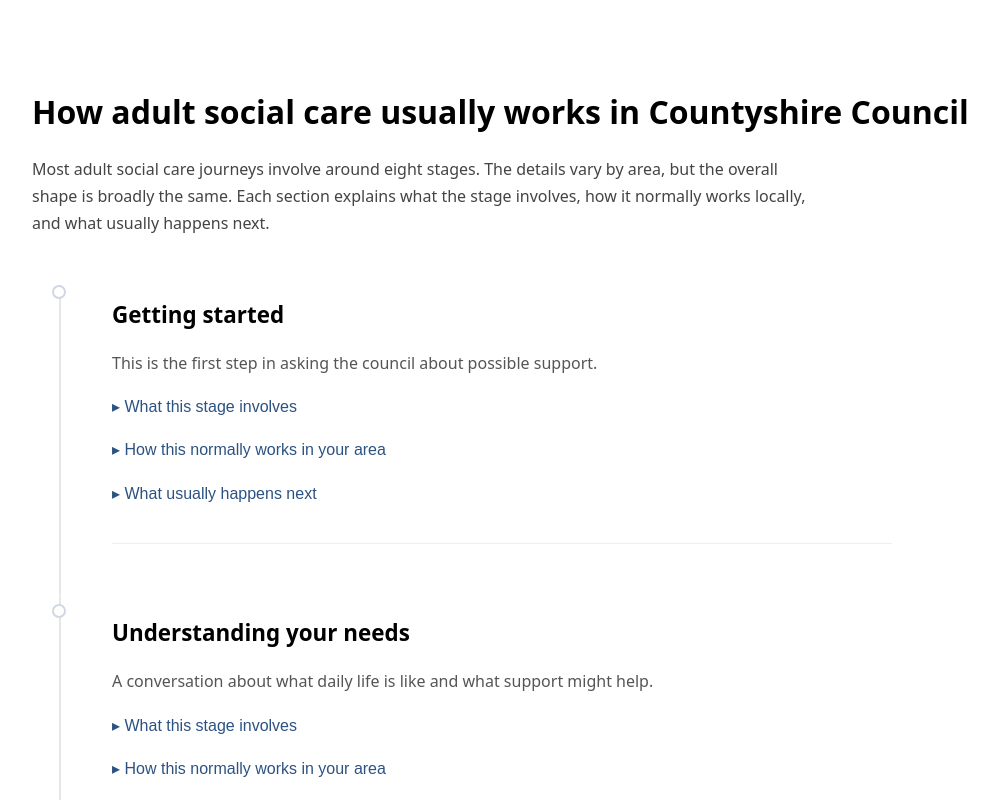
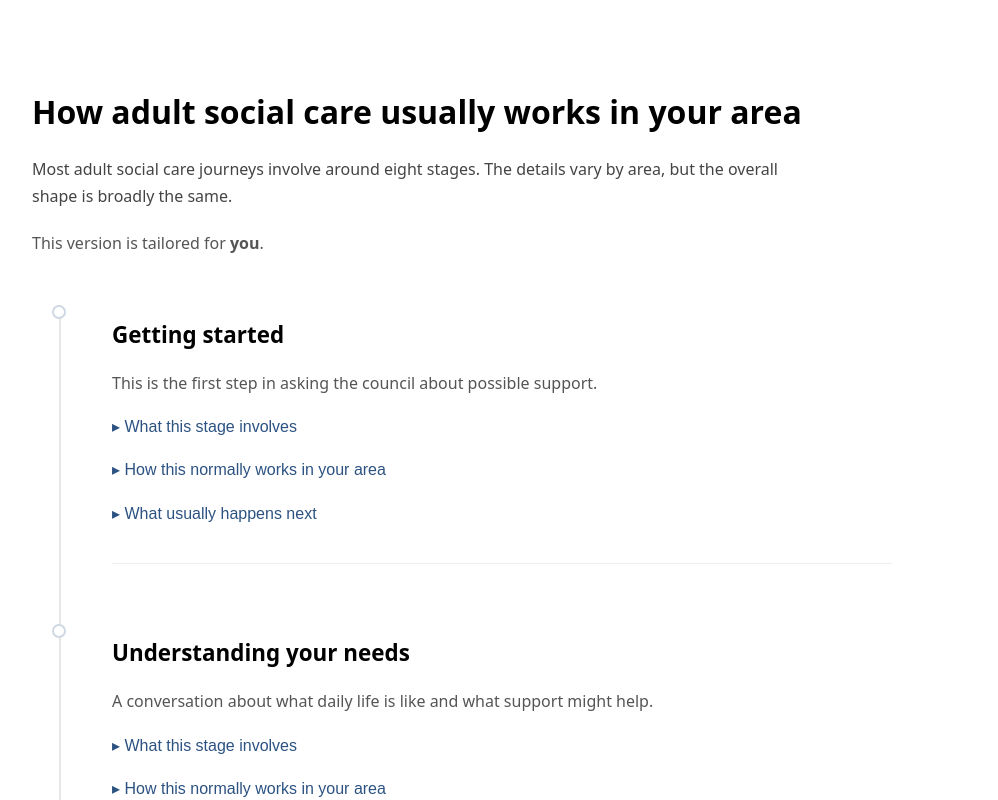
Before and after one commit to jsmt1984/adult-social-care-journey-prototype, a Next.js app: page /journey in a window 1280 px wide. Shown: the top 800 px of the page, without its empty margins (118-1116 px from the left). Built offline with nearby package versions, Linux system fonts and the light colour scheme.

Commit message:
Update page.tsx

```diff
--- a/app/journey/page.tsx
+++ b/app/journey/page.tsx
@@ -1,6 +1,7 @@
 "use client";
 
-import { useState } from "react";
+import { useMemo, useState } from "react";
+import { useSearchParams } from "next/navigation";
 
 type Stage = {
   title: string;
@@ -43,14 +44,56 @@ function ExpandableSection({
   );
 }
 
-const localAuthorityName = "Countyshire Council";
+function normalisePostcode(raw: string) {
+  return (raw || "").trim().toUpperCase().replace(/\s+/g, "");
+}
 
-const stages: Stage[] = [
+// Mock local authority lookup (replace later with real lookup)
+// This is intentionally simple: it demonstrates the concept.
+function lookupLocalAuthority(postcodeRaw: string) {
+  const pc = normalisePostcode(postcodeRaw);
+  if (!pc) return "your area";
+
+  // Very rough examples:
+  if (pc.startsWith("SW1") || pc.startsWith("W1") || pc.startsWith("SE1")) {
+    return "Westminster City Council";
+  }
+  if (pc.startsWith("M1") || pc.startsWith("M2") || pc.startsWith("M3")) {
+    return "Manchester City Council";
+  }
+  if (pc.startsWith("B1") || pc.startsWith("B2") || pc.startsWith("B3")) {
+    return "Birmingham City Council";
+  }
+
+  // Fallback “demo” LA
+  return "Countyshire Council";
+}
+
+export default function Journey() {
+  const searchParams = useSearchParams();
+
+  const who = (searchParams.get("who") || "self").toLowerCase();
+  const postcode = searchParams.get("postcode") || "";
+
+  const localAuthorityName = useMemo(
+    () => lookupLocalAuthority(postcode),
+    [postcode]
+  );
+
+  const isForSomeoneElse = who === "other";
+
+  // Tone controls (calm authority + warmth at edges)
+  const subjectShort = isForSomeoneElse ? "the person you support" : "you";
+  const subjectPossessive = isForSomeoneElse ? "their" : "your";
+
+  const stages: Stage[] = useMemo(() => {
+    return [
       {
         title: "Getting started",
-    summary: "This is the first step in asking the council about possible support.",
+        summary:
+          "This is the first step in asking the council about possible support.",
         involves:
-      "You contact the council to explain the situation and request support. You do not need to know whether someone is eligible before making contact.",
+          `You contact the council to explain the situation and request support for ${subjectShort}. You do not need to know whether ${subjectShort} are eligible before making contact.`,
         local:
           `In ${localAuthorityName}, initial contact is usually made by phone or online form. The council reviews what you’ve shared and decides whether to arrange a needs assessment.`,
         next: [
@@ -64,7 +107,7 @@ const stages: Stage[] = [
         summary:
           "A conversation about what daily life is like and what support might help.",
         involves:
-      "This stage is about understanding needs and the outcomes that matter. It may involve questions about daily activities, safety, wellbeing, and informal support already in place.",
+          `This stage is about understanding ${subjectPossessive} day-to-day needs and the outcomes that matter. It may involve questions about daily activities, safety, wellbeing, and informal support already in place.`,
         local:
           `In ${localAuthorityName}, assessments may be done by phone, online, or in person depending on circumstances and urgency. You can ask for reasonable adjustments if needed.`,
         next: [
@@ -78,7 +121,7 @@ const stages: Stage[] = [
         summary:
           "The council decides whether needs meet the national eligibility criteria.",
         involves:
-      "The council decides whether the assessed needs meet the national eligibility threshold. This decision should be explained clearly, including reasons where relevant.",
+          `The council decides whether the assessed needs meet the national eligibility threshold. This decision should be explained clearly, including reasons where relevant.`,
         local:
           `In ${localAuthorityName}, the decision may be provided by letter, email, portal update, or phone call. If anything is unclear, you can ask how the decision was reached.`,
         next: [
@@ -91,7 +134,7 @@ const stages: Stage[] = [
         title: "Planning your support",
         summary: "Agreeing how eligible needs will be met.",
         involves:
-      "This stage turns assessed needs into a plan: what support will be provided, how often, and what it is aiming to achieve. You should be involved in shaping the plan.",
+          `This stage turns assessed needs into a plan: what support will be provided, how often, and what it is aiming to achieve. ${subjectShort === "you" ? "You" : "You and the person you support"} should be involved in shaping the plan.`,
         local:
           `In ${localAuthorityName}, planning may be done by a social worker or a dedicated team. You can ask about options such as direct payments where appropriate.`,
         next: [
@@ -104,11 +147,11 @@ const stages: Stage[] = [
         title: "Working out the cost",
         summary: "The council assesses how much you may need to contribute.",
         involves:
-      "Adult social care is usually means-tested. The council gathers information about income, savings, and certain expenses to work out any contribution.",
+          `Adult social care is usually means-tested. The council gathers information about income, savings, and certain expenses to work out any contribution towards ${subjectPossessive} care.`,
         local:
           `In ${localAuthorityName}, you may be asked to provide documents (for example, bank statements or pension details). The council should explain how the calculation works and what happens if information is missing.`,
         next: [
-      "You receive a contribution decision (how much you will pay).",
+          "You receive a contribution decision (how much will be paid).",
           "If care starts, invoices may begin after this stage.",
           "If you disagree, you can query or challenge the calculation.",
         ],
@@ -117,7 +160,7 @@ const stages: Stage[] = [
         title: "Putting support in place",
         summary: "Arranging services or payments so care can begin.",
         involves:
-      "This is where agreed support is set up. That might be council-arranged services, support you arrange yourself, or direct payments to help you organise care.",
+          `This is where agreed support is set up. That might be council-arranged services, support you arrange yourself, or direct payments to help organise care.`,
         local:
           `In ${localAuthorityName}, this stage may involve matching with providers, agreeing start dates, and confirming what will be delivered. Sometimes availability affects timescales.`,
         next: [
@@ -130,7 +173,7 @@ const stages: Stage[] = [
         title: "Reviewing and adjusting support",
         summary: "Checking whether support is working and making changes if needed.",
         involves:
-      "Support should be reviewed to check it’s meeting needs and outcomes. Reviews can also happen if circumstances change — for example, health changes, a carer’s situation changes, or support isn’t working.",
+          `Support should be reviewed to check it’s meeting needs and outcomes. Reviews can also happen if circumstances change — for example, health changes, a carer’s situation changes, or support isn’t working.`,
         local:
           `In ${localAuthorityName}, reviews may be scheduled routinely or triggered by a request. If support isn’t meeting needs, you can ask for a review.`,
         next: [
@@ -143,7 +186,7 @@ const stages: Stage[] = [
         title: "Raising concerns or questions",
         summary: "How to raise issues, complaints, or safeguarding concerns.",
         involves:
-      "This stage covers anything that doesn’t feel right — from questions about decisions or invoices, to concerns about care quality or safety.",
+          `This stage covers anything that doesn’t feel right — from questions about decisions or invoices, to concerns about care quality or safety.`,
         local:
           `In ${localAuthorityName}, there will be a complaints process and a safeguarding contact route. Advocacy or support organisations may also be available locally.`,
         next: [
@@ -153,9 +196,9 @@ const stages: Stage[] = [
         ],
       },
     ];
+  }, [localAuthorityName, subjectPossessive, subjectShort]);
 
-export default function Journey() {
-  const dotTop = 8; // tweak 6–12 if you want perfect alignment with your H2
+  const dotTop = 8; // tweak 6–12 if needed
 
   return (
     <main
@@ -171,11 +214,22 @@ export default function Journey() {
         How adult social care usually works in {localAuthorityName}
       </h1>
 
-      <p style={{ marginBottom: "2.5rem", color: "#444", maxWidth: "780px" }}>
+      <p style={{ marginBottom: "1.25rem", color: "#444", maxWidth: "780px" }}>
         Most adult social care journeys involve around eight stages. The details
-        vary by area, but the overall shape is broadly the same. Each section
-        explains what the stage involves, how it normally works locally, and
-        what usually happens next.
+        vary by area, but the overall shape is broadly the same.
+      </p>
+
+      <p style={{ marginBottom: "2.5rem", color: "#555", maxWidth: "780px" }}>
+        This version is tailored for{" "}
+        <strong>{isForSomeoneElse ? "someone you support" : "you"}</strong>
+        {postcode.trim() ? (
+          <>
+            {" "}
+            based on postcode <strong>{postcode.toUpperCase()}</strong>.
+          </>
+        ) : (
+          "."
+        )}
       </p>
 
       <div>
@@ -183,7 +237,6 @@ export default function Journey() {
           const isFirst = index === 0;
           const isLast = index === stages.length - 1;
 
-          // line segment: start at dot for first stage, end at dot for last stage
           const lineTop = isFirst ? dotTop : 0;
           const lineBottom = isLast ? `calc(100% - ${dotTop}px)` : 0;
 
```
Lines whose indentation alone changed are shown as unchanged.
